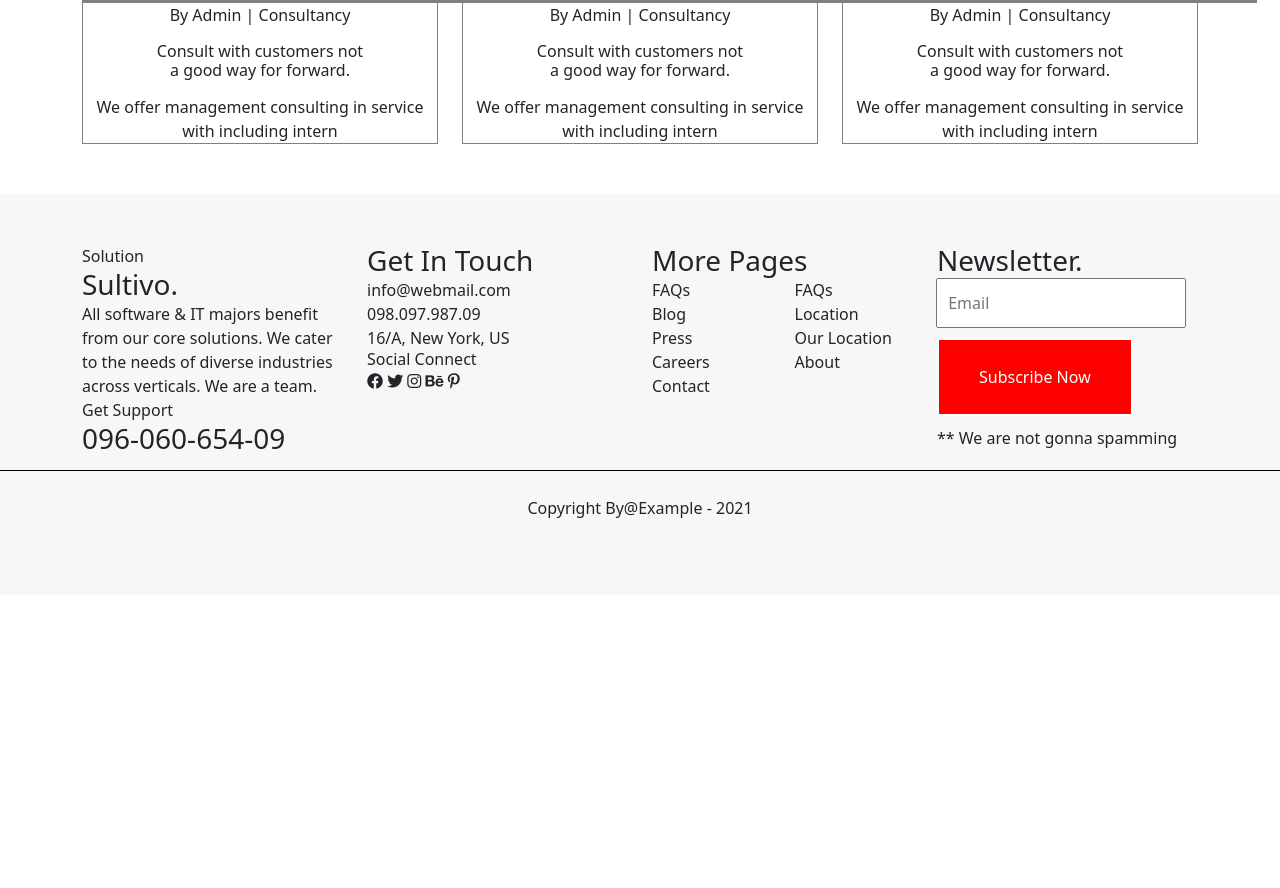
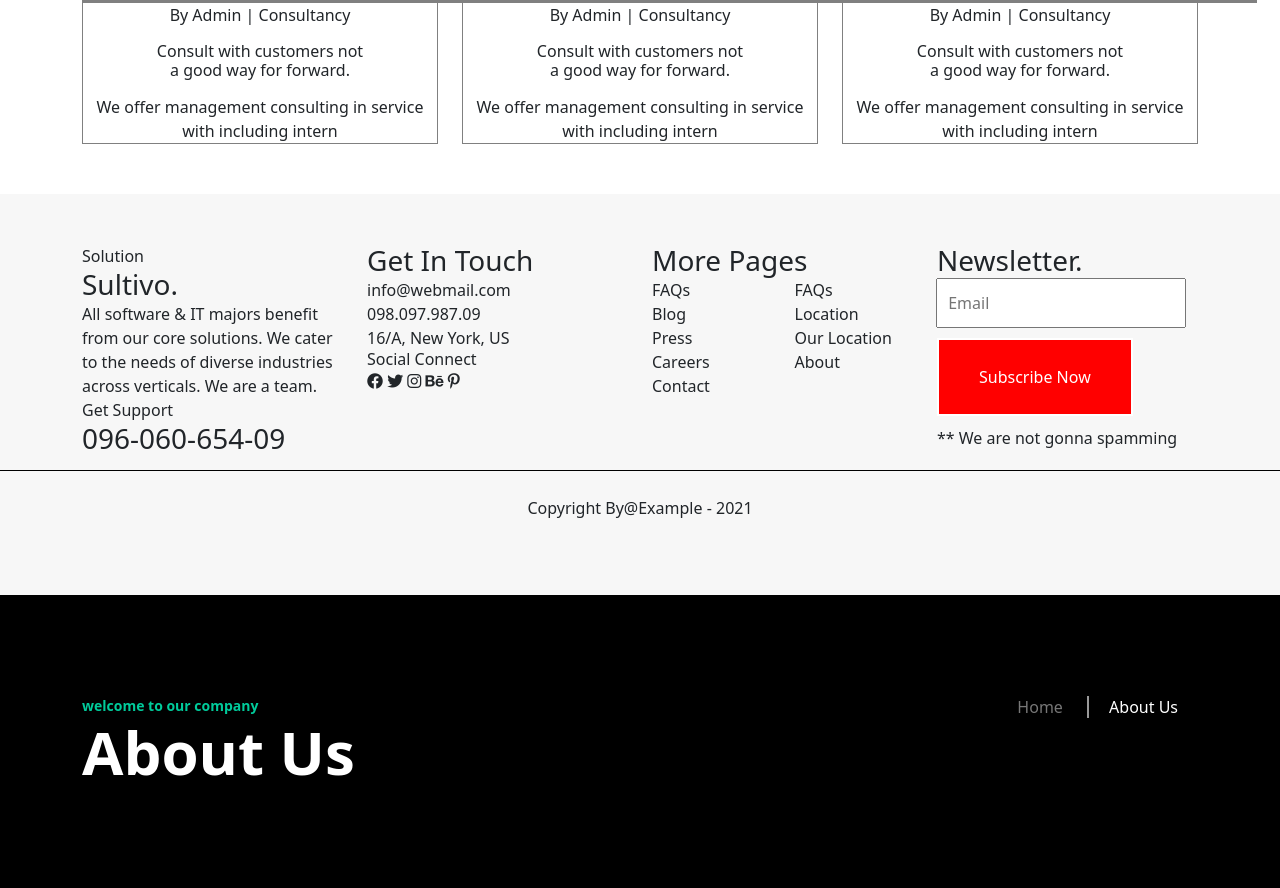
Before and after one commit to Arian-JZ-Prince-dev/Sultivo, a plain HTML site: page index.html in a window 1280 px wide. Shown: the part 4562-5450 px from the top of the page. Before the commit the page ends 5157 px from the top, so only its background shows below. Drawn offline with Linux system fonts and the light colour scheme.

Commit message:
sul up ban

```diff
--- a/index.html
+++ b/index.html
@@ -729,7 +729,20 @@
 <!--last-->
 
 
-
+<section id="banner">
+  <div class="container">
+      <div class="row justify-content-between aling-items-center">
+          <div class="col-lg-4 text-start banner_txt">
+              <p>welcome to our company</p>
+              <h3>About Us</h3>
+        </div>
+         <div class="col-lg-3 text-end banner_item">
+          <span><a href="#">Home</a></span>
+          <span><a href="#">About Us</a> </span>
+         </div>
+      </div>
+  </div>
+  </section>
 
 
 
```
